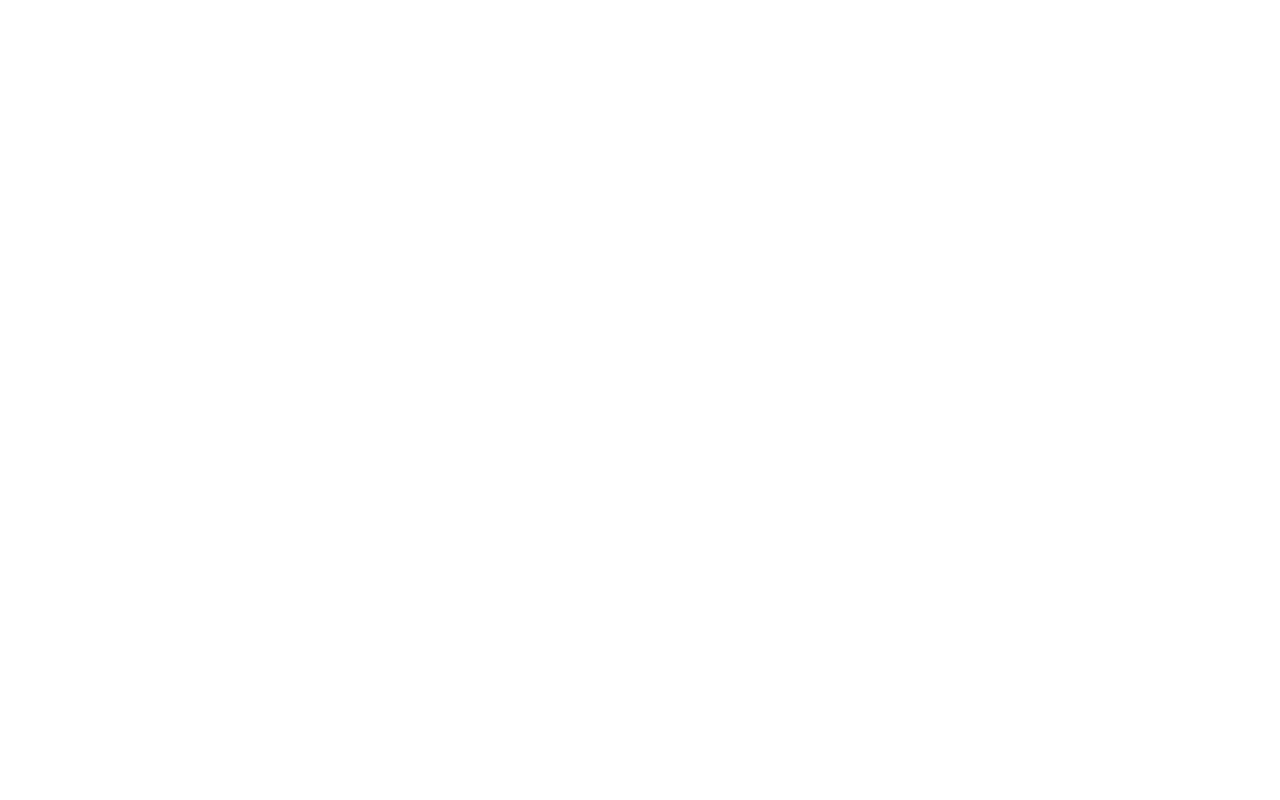
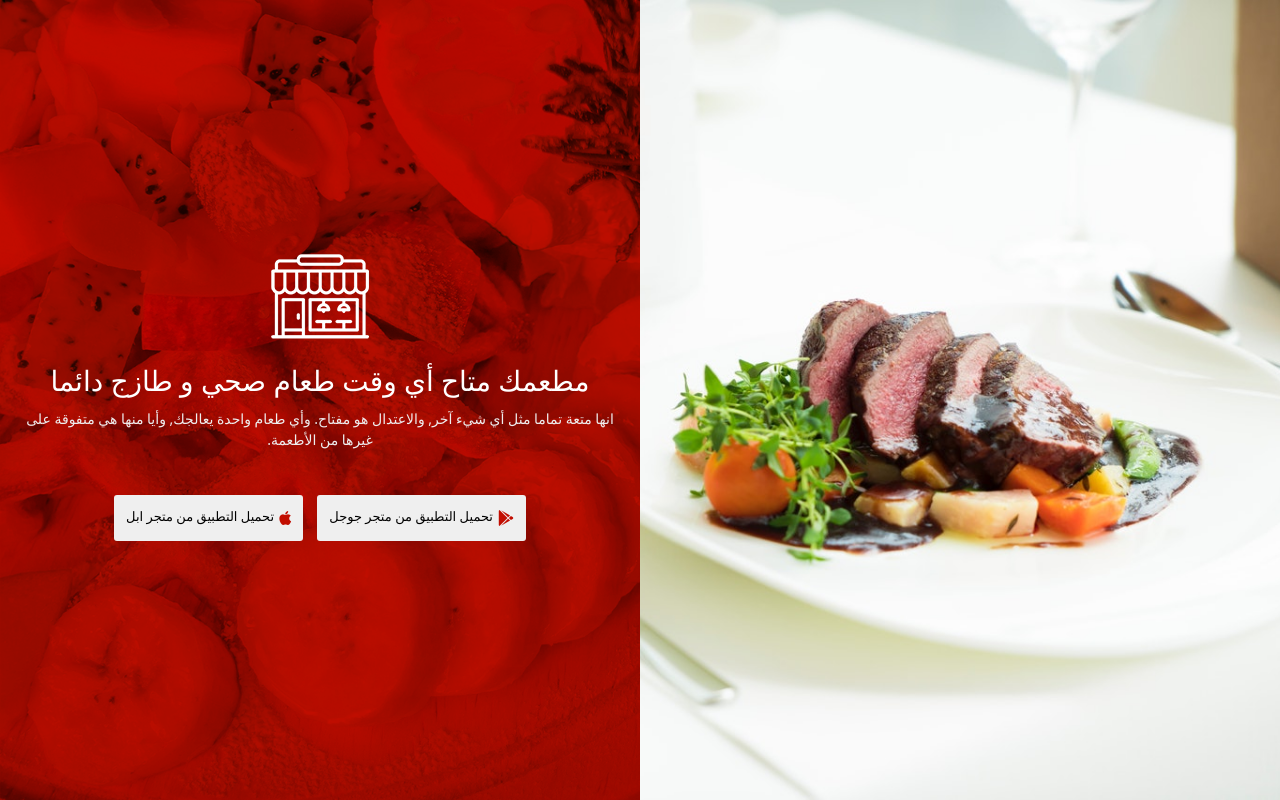
Before and after one commit to touzaelhassan/MOBILE-LANDING-PAGE, a plain HTML site: page index.html in a window 1280 px wide. Drawn offline with nearby package versions, Linux system fonts and the light colour scheme.

Commit message:
Header Section

```diff
--- a/css/style.css
+++ b/css/style.css
@@ -5,3 +5,88 @@
   box-sizing: border-box;
 }
 /* End General Styles */
+
+/* Start Header Section */
+.header .container {
+  border: 3px solid yellow;
+}
+
+.header__content {
+  display: flex;
+  flex-direction: column;
+  background-image: url(../images/bg.jpg);
+  background-size: cover;
+  background-position: center;
+  background-color: #c20d00;
+  background-blend-mode: multiply;
+}
+
+.header__image {
+  background-image: url(../images/header-bg.jpg);
+  background-size: cover;
+  background-position: center;
+  height: 50vh;
+}
+
+.header__text {
+  padding: 40px 0;
+
+  text-align: center;
+}
+
+.header__title {
+  margin: 25px 0 10px 0;
+  padding: 0 30px;
+  color: #fff;
+}
+
+.header__description {
+  padding: 0 20px;
+  color: #eee;
+  font-size: 14px;
+}
+
+.header__buttons {
+  margin-top: 40px;
+}
+
+.header__buttons button {
+  display: inline-flex;
+  align-items: center;
+  margin: 5px;
+  border: 0;
+  border-radius: 3px;
+  padding: 12px;
+}
+
+.header__buttons button i {
+  display: block;
+  color: #c20d00;
+}
+
+.header__buttons button span {
+  margin-bottom: 2px;
+  margin-right: 5px;
+  display: block;
+  font-size: 13px;
+}
+
+@media screen and (min-width: 768px) {
+  .header__content {
+    flex-direction: row;
+    align-items: center;
+    height: 100vh;
+  }
+
+  .header__image {
+    width: 50%;
+    height: auto;
+    height: 100vh;
+  }
+  .header__text {
+    order: 2;
+    width: 50%;
+  }
+}
+
+/* End Header Section */
--- a/index.html
+++ b/index.html
@@ -32,8 +32,37 @@
   </head>
   <body>
     <!-- Start Header Section -->
-    <header class="header"></header>
+    <header class="header">
+      <div class="header__content">
+        <div class="header__text">
+          <div class="header__icon">
+            <img src="./images/icon.png" alt="icon" />
+          </div>
+          <div class="header__text__content">
+            <h3 class="header__title">
+              مطعمك متاح أي وقت طعام صحي و طازج دائما
+            </h3>
+            <p class="header__description">
+              انها متعة تماما مثل أي شيء آخر, والاعتدال هو مفتاح. وأي طعام واحدة
+              يعالجك, وأيا منها هي متفوقة على غيرها من الأطعمة.
+            </p>
+          </div>
+          <div class="header__buttons">
+            <button>
+              <i class="fab fa-google-play"></i>
+              <span>تحميل التطبيق من متجر جوجل</span>
+            </button>
+            <button>
+              <i class="fab fa-apple"></i>
+              <span>تحميل التطبيق من متجر ابل</span>
+            </button>
+          </div>
+        </div>
+        <div class="header__image"></div>
+      </div>
+    </header>
     <!-- End Header Section -->
+
     <!-- Bootstrap Bundle JS Link -->
     <script
       src="https://cdn.jsdelivr.net/npm/bootstrap@5.0.2/dist/js/bootstrap.bundle.min.js"
```
Also changed, not shown: images/header-bg.jpg (added).
